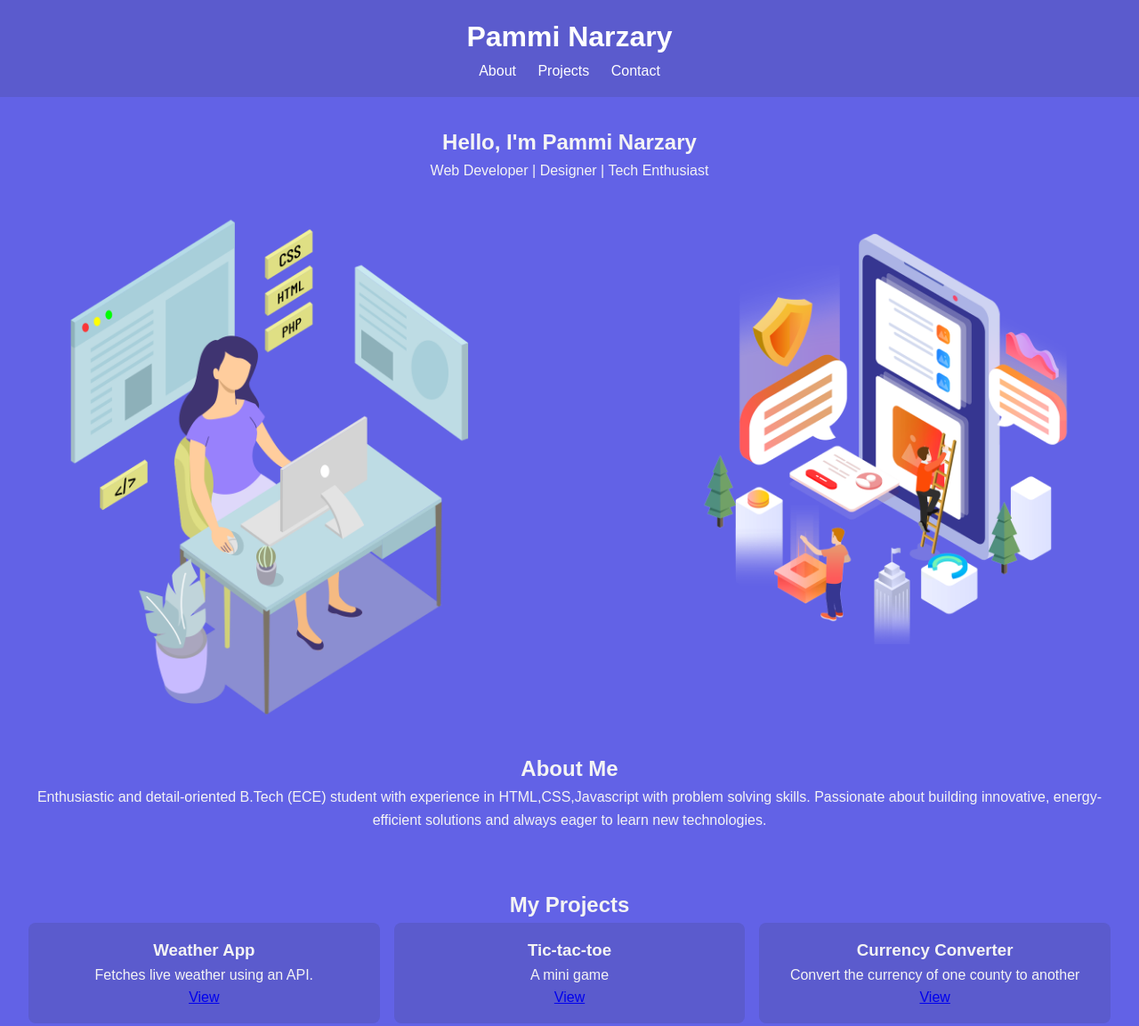
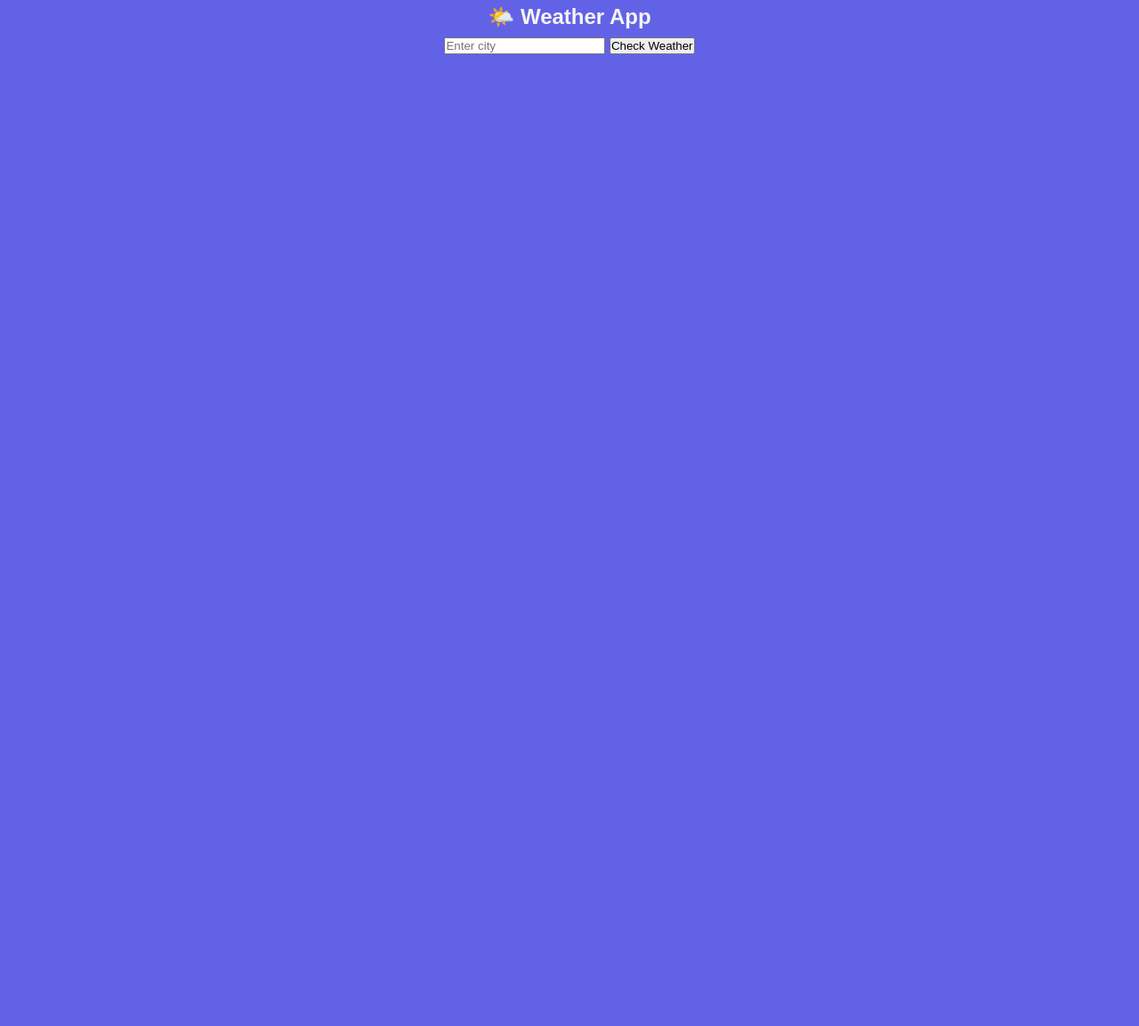
Before and after one commit to Pamminarzary/Personal-Portfolio, a plain HTML site: page index.html in a window 1280 px wide. Shown: the top 1153 px of the page at 89% size. After the commit the page ends 800 px from the top, so only its background shows below. Drawn offline with Linux system fonts and the light colour scheme.

Commit message:
added index.html weather

```diff
--- a/index.html
+++ b/index.html
@@ -3,57 +3,16 @@
   <head>
     <meta charset="UTF-8" />
     <meta name="viewport" content="width=device-width, initial-scale=1.0" />
-    <title>Pammi Narzary | Portfolio</title>
+    <title>Weather-App</title>
     <link rel="stylesheet" href="style.css" />
   </head>
   <body>
-    <header>
-      <h1>Pammi Narzary</h1>
-      <nav>
-        <a href="#about">About</a>
-        <a href="#projects">Projects</a>
-        <a href="#contact">Contact</a>
-      </nav>
-    </header>
-
-    <section id="hero">
-      <h2>Hello, I'm Pammi Narzary</h2>
-      <p>Web Developer | Designer | Tech Enthusiast</p>
-    </section>
-
-    <div class="imgSection">
-      <img src="developer.png" alt="developer" />
-      <img src="image.png" alt="image" />
+    <div class="weather-container">
+      <h2>🌤️ Weather App</h2>
+      <input type="text" id="city" placeholder="Enter city" />
+      <button onclick="getWeather()">Check Weather</button>
+      <div class="result" id="weatherResult"></div>
     </div>
-
-    <section id="about">
-      <h2>About Me</h2>
-      <p>
-        Enthusiastic and detail-oriented B.Tech (ECE) student with experience in
-        HTML,CSS,Javascript with problem solving skills. Passionate about
-        building innovative, energy-efficient solutions and always eager to
-        learn new technologies.
-      </p>
-    </section>
-
-    <section id="projects">
-      <h2>My Projects</h2>
-      <div class="project-list">
-
-      </div>
-    </section>
-
-    <section id="contact">
-      <h2>Contact</h2>
-      <p>Email: pamminarzary03@gmail.com</p>
-      <p>Email: pamminarzary_ec22a17_58@dtu.ac.in</p>
-      <p><a href="https://www.linkedin.com/in/pammi-narzary-383b7a256">LinkedIn</a></p>
-      <p><a href="https://github.com/Pamminarzary">GitHub</a></p>
-    </section>
-
-    <footer>
-      <p>© 2025 Pammi Narzary. All rights reserved.</p>
-    </footer>
 
     <script src="script.js"></script>
   </body>
```
